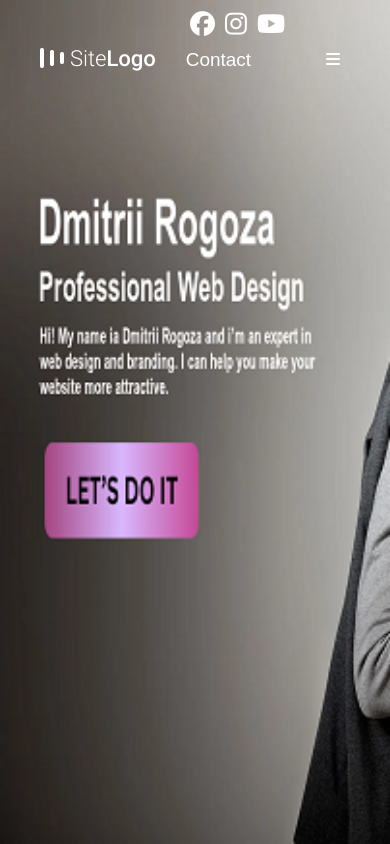
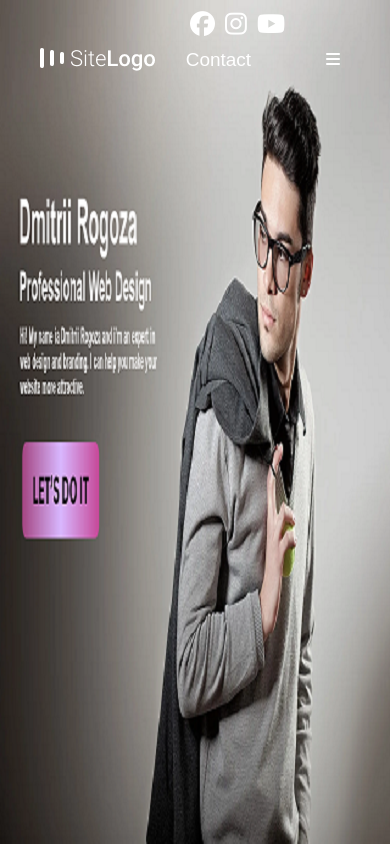
Before and after one commit to haider-zaidi72/hero-section, a plain HTML site: page index.html in a window 390 px wide. Drawn offline with Linux system fonts and the light colour scheme.

Commit message:
herosection

```diff
--- a/style.css
+++ b/style.css
@@ -84,7 +84,7 @@ li a{
         margin-left: 0 px 0px px 300px;
     }
     body{
-        background-image: url(./image.png) image url(./image.png,);
+        background-image: url(./image.png);
 
     }
 
@@ -118,21 +118,21 @@ li a{
         background-image: url(./image\ -\ Copy\ \(4\).png);
     }
 }
-@media screen and (max-width: 405px){
+@media screen and (max-width: 405px ){
     .logo{
         margin-left: 0px;
     }
     body{
         background-image: url(./image\ -\ Copy\ \(5\).png);
+
     }
 }
-@media screen and (max-width: 360px){
+@media screen and (max-width: 390px){
     .logo{
         margin-left: 0px;
     }
     body{
-        background-image: url(./image\ -\ Copy\ \(6\).png);
-        width: 50%;
+        background-image: url(./image\ -\ Copy\ \(7\).png);
     }
 }
 @media screen and (max-width:320px){
```
Also changed, not shown: image - Copy (7).png (added), image - Copy - Copy.png (deleted).
